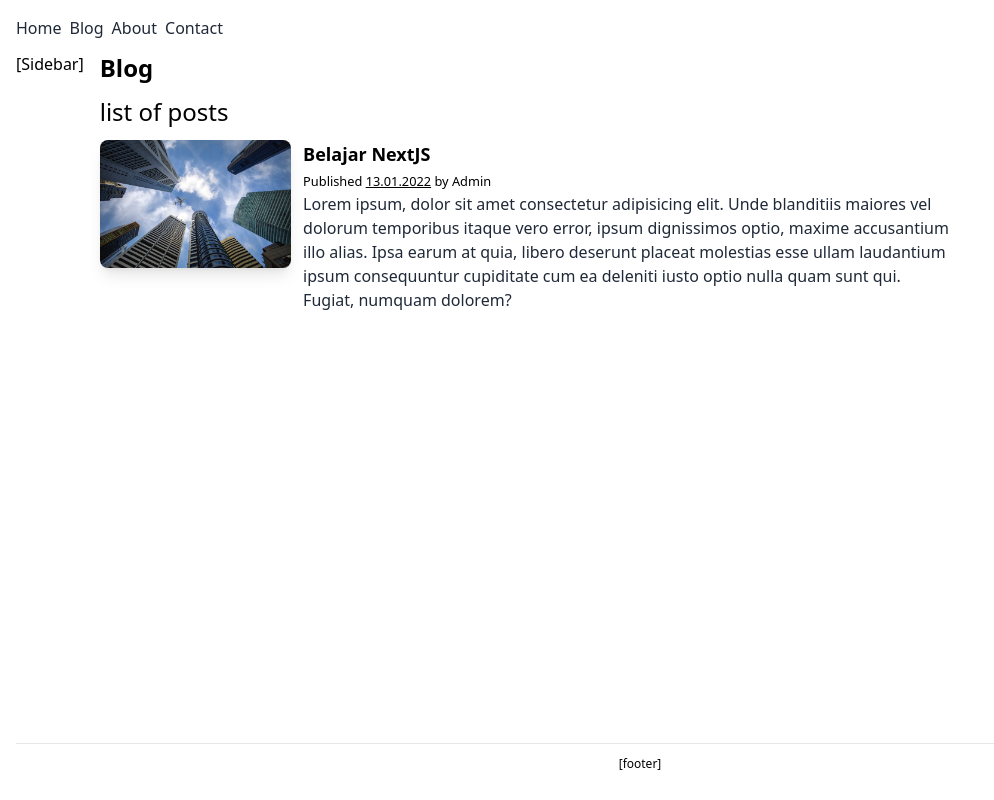
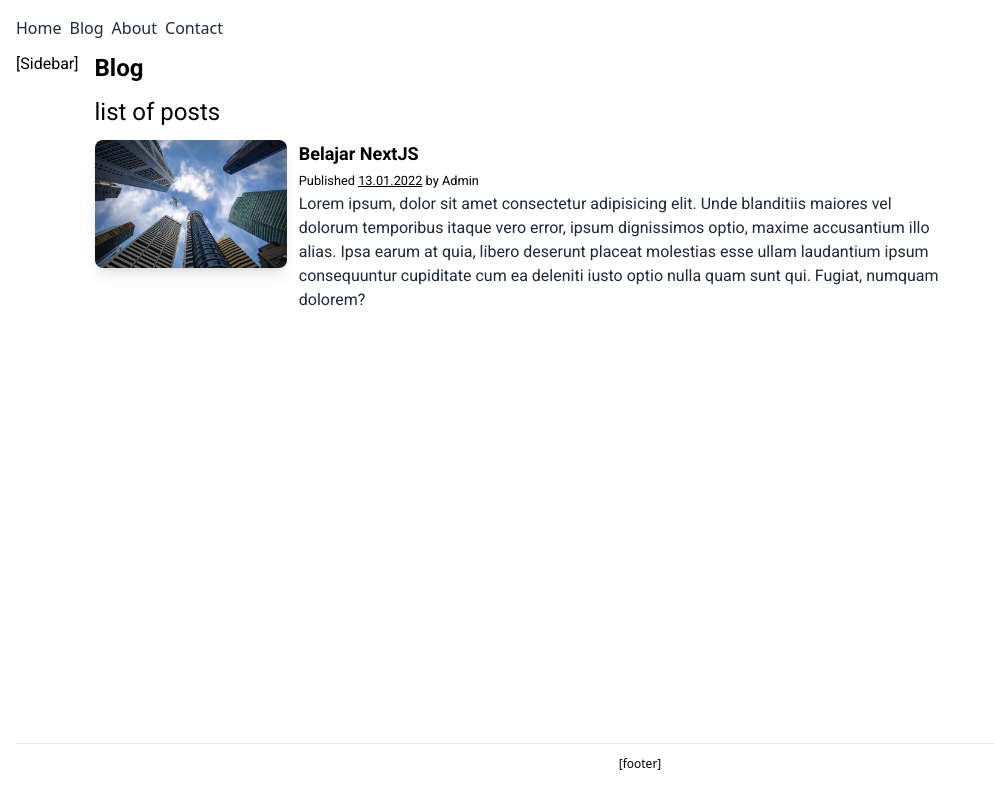
Before and after one commit to prabowo-sakti/Belajar-NextJS-dengan-headless-Cms, a Next.js app: page /blog in a window 1280 px wide. Shown: the whole page, without its empty margins (0-994 px from the left). Built offline with nearby package versions, Linux system fonts and the light colour scheme.

Commit message:
menambahkan settingan font ke tailwind

```diff
--- a/app/blog/layout.jsx
+++ b/app/blog/layout.jsx
@@ -1,6 +1,6 @@
 export default function BlogLayout({ children }) {
   return (
-    <div className="flex">
+    <div className="flex font-roboto">
       <div className="">[Sidebar]</div>
       <div className="px-4">{children}</div>
     </div>
--- /dev/null
+++ b/app/fonts.js
@@ -0,0 +1,7 @@
+import { Roboto } from "next/font/google";
+
+export const roboto = Roboto({
+  subsets: ["latin"],
+  weight: ["400", "700"],
+  variable: "--font-roboto",
+});
--- a/app/layout.jsx
+++ b/app/layout.jsx
@@ -1,9 +1,10 @@
 import "./globals.css";
 import Navbar from "../components/Navbar";
+import { roboto } from "./fonts";
 
 export default function Layout({ children }) {
   return (
-    <html lang="eng">
+    <html lang="eng" className={roboto.variable}>
       <head>
         <title>Belajar Next JS fundamental</title>
       </head>
--- a/components/Header.jsx
+++ b/components/Header.jsx
@@ -1,3 +1,5 @@
+import { roboto } from "@/app/fonts";
+
 export default function Heading({ children }) {
-  return <h1 className="text-2xl font-bold pb-3">{children}</h1>;
+  return <h1 className="text-2xl font-bold pb-3 font-roboto">{children}</h1>;
 }
--- a/package.json
+++ b/package.json
@@ -3,7 +3,7 @@
   "version": "0.1.0",
   "private": true,
   "dependencies": {
-    "next": "^14.2.4",
+    "next": "^14.2.5",
     "react": "^18.3.1",
     "react-dom": "^18.3.1"
   },
--- a/tailwind.config.js
+++ b/tailwind.config.js
@@ -5,7 +5,11 @@ module.exports = {
     "./components/**/*.{js,jsx}",
   ],
   theme: {
-    extend: {},
+    extend: {
+      fontFamily: {
+        roboto: ["var(--font-roboto)", "sans-serif"],
+      },
+    },
   },
   plugins: [],
 };
```
Also changed, not shown: 1 other file (tests, documents, lock files or other folders).
